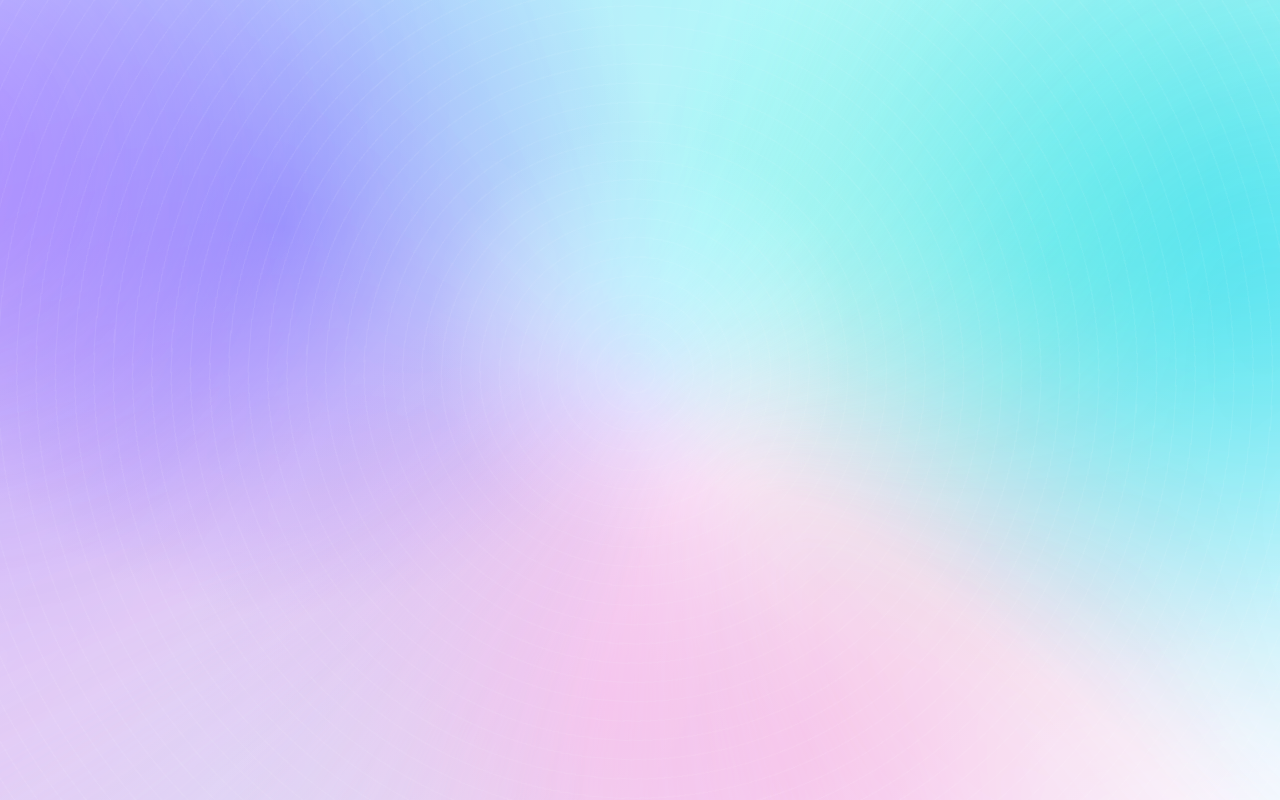
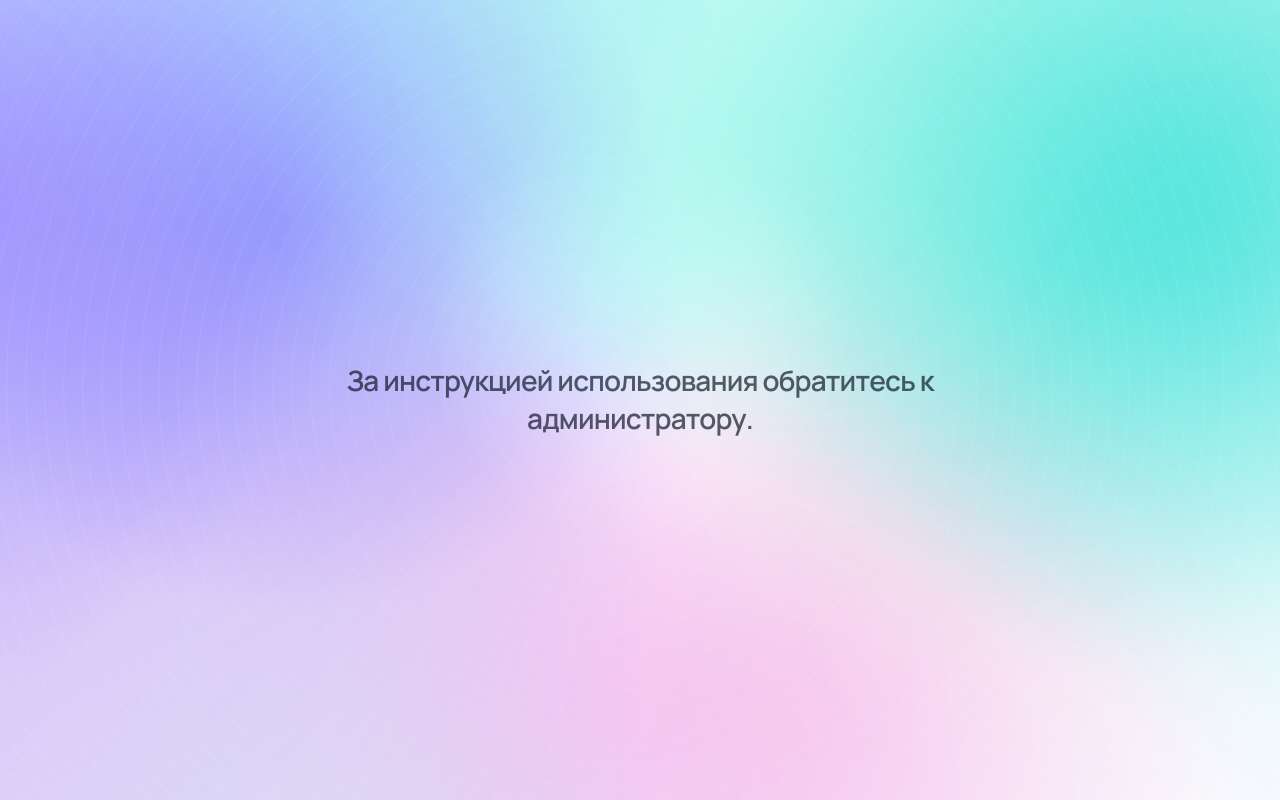
Before and after one commit to antonolnov/naimiq-landing, a React (Vite) app: page / in a window 1280 px wide. Built offline with nearby package versions, Linux system fonts and the light colour scheme.

Commit message:
Create technical access page

```diff
--- a/index.html
+++ b/index.html
@@ -5,7 +5,7 @@
     <meta name="viewport" content="width=device-width, initial-scale=1.0" />
     <meta
       name="description"
-      content="Техническая страница доступа. За инструкцией использования обратитесь к руководителю проекта."
+      content="Техническая страница доступа. За инструкцией использования обратитесь к администратору."
     />
     <link rel="preconnect" href="https://fonts.googleapis.com" />
     <link rel="preconnect" href="https://fonts.gstatic.com" crossorigin />
--- a/src/App.tsx
+++ b/src/App.tsx
@@ -1,6 +1,10 @@
 function App() {
   return (
-    <main className="depth-page" aria-label="Декоративный фон" />
+    <main className="depth-page">
+      <p className="access-note">
+        За инструкцией использования обратитесь к администратору.
+      </p>
+    </main>
   );
 }
 
--- a/src/styles.css
+++ b/src/styles.css
@@ -27,16 +27,30 @@ textarea {
 }
 
 .depth-page {
+  display: grid;
   position: relative;
   min-height: 100vh;
   isolation: isolate;
   overflow: hidden;
+  place-items: center;
+  padding: 24px;
   background:
     radial-gradient(circle at 50% 42%, rgba(255, 255, 255, 0.78) 0 7%, transparent 27%),
     radial-gradient(circle at 22% 28%, rgba(111, 84, 255, 0.48), transparent 34%),
     radial-gradient(circle at 82% 32%, rgba(44, 224, 190, 0.42), transparent 36%),
     radial-gradient(circle at 48% 88%, rgba(255, 137, 226, 0.24), transparent 44%),
     linear-gradient(135deg, #eef1ff 0%, #f8faf7 36%, #d9f4e9 67%, #ecf0ff 100%);
+}
+
+.access-note {
+  max-width: 640px;
+  margin: 0;
+  color: rgba(10, 18, 34, 0.68);
+  font-size: clamp(18px, 2.4vw, 28px);
+  font-weight: 600;
+  letter-spacing: -0.03em;
+  line-height: 1.35;
+  text-align: center;
 }
 
 .depth-page::before,
```
